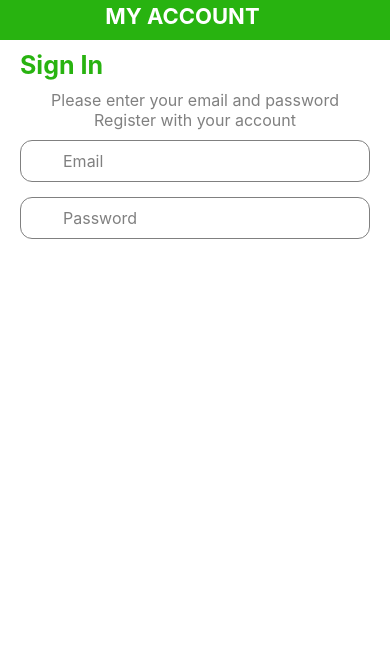
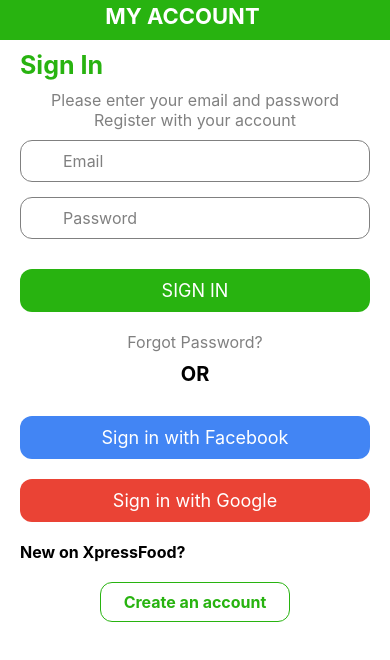
Before and after one commit to klaus139/food-delivery-react-native, a React Native app: screen / in a window 390 px wide. Shown: the top 660 px of the page. Built offline with nearby package versions, Linux system fonts and the light colour scheme; some icons are missing.

Commit message:
created the reg page

```diff
--- a/package.json
+++ b/package.json
@@ -24,6 +24,7 @@
     "react-native-safe-area-context": "^4.5.0",
     "react-native-svg": "^13.7.0",
     "react-native-vector-icons": "^9.2.0",
+    "react-social-icons": "^5.15.0",
     "uuidv4": "^6.2.13"
   },
   "devDependencies": {
--- a/src/global/Styles.js
+++ b/src/global/Styles.js
@@ -15,6 +15,15 @@ export const parameters = {
   headerHeight: 40,
 };
 
+export const buttons = {
+  signin: {
+    backgroundColor: '#28b310',
+  },
+  signinText: {
+    color: 'white',
+  },
+};
+
 export const title = {
   color: '#28b310',
   fontSize: 25,
--- a/src/screens/authScreens/SigninScreen.js
+++ b/src/screens/authScreens/SigninScreen.js
@@ -1,6 +1,13 @@
 import React, {useRef} from 'react';
 //import * as Animatable from 'react-native-animatable';
-import {View, Text, SafeAreaView, StyleSheet, TextInput} from 'react-native';
+import {
+  View,
+  Text,
+  SafeAreaView,
+  StyleSheet,
+  TextInput,
+  TouchableOpacity,
+} from 'react-native';
 //import Icon from 'react-native-vector-icons/MaterialCommunityIcons';
 import {title} from '../../global/Styles';
 import Header from '../../components/Header';
@@ -8,6 +15,9 @@ import {faArrowLeft} from '@fortawesome/free-solid-svg-icons';
 import {FontAwesomeIcon} from '@fortawesome/react-native-fontawesome';
 import {faEnvelope} from '@fortawesome/free-solid-svg-icons';
 import {faLock} from '@fortawesome/free-solid-svg-icons';
+import {Button} from 'react-native-elements';
+//import {SocialIcon, Icon} from 'react-native-elements';
+//import {SocialIcon} from 'react-social-icons';
 
 export default function SigninScreen() {
   //const [textInput2Forcast, setTextInput2Forcast] = useState(false);
@@ -25,7 +35,7 @@ export default function SigninScreen() {
         <Text style={styles.text1}>Please enter your email and password</Text>
         <Text style={styles.text1}>Register with your account</Text>
       </View>
-      <View styles={{marginTop: 20}}>
+      <View styles={styles.text0}>
         <View style={styles.inputContainer}>
           <FontAwesomeIcon
             icon={faEnvelope}
@@ -62,6 +72,40 @@ export default function SigninScreen() {
           />
         </View>
       </View>
+      <TouchableOpacity>
+        <Button title="SIGN IN" buttonStyle={styles.button} />
+      </TouchableOpacity>
+      <View>
+        <Text style={styles.fpassword}>Forgot Password?</Text>
+      </View>
+      <View>
+        <Text style={styles.or}>OR</Text>
+      </View>
+      <TouchableOpacity>
+        <Button
+          title="Sign in with Facebook"
+          buttonStyle={styles.facebook}
+          onPress={() => {}}
+        />
+      </TouchableOpacity>
+      <TouchableOpacity>
+        <Button
+          title="Sign in with Google"
+          buttonStyle={styles.google}
+          onPress={() => {}}
+        />
+      </TouchableOpacity>
+      <View>
+        <Text style={styles.buttomText}>New on XpressFood?</Text>
+      </View>
+      <TouchableOpacity onPress={() => {}}>
+        <Button
+          title="Create an account"
+          buttonStyle={styles.createAccount}
+          titleStyle={styles.createAccountText}
+          placeholder="Create an account"
+        />
+      </TouchableOpacity>
     </SafeAreaView>
   );
 }
@@ -70,6 +114,13 @@ const styles = StyleSheet.create({
   container: {
     flex: 1,
   },
+  socialIcon: {
+    marginTop: 10,
+    marginHorizontal: 20,
+    height: 50,
+    fontFamily: 'Roboto',
+    borderRadius: 12,
+  },
   authContainer: {
     marginTop: 10,
     display: 'flex',
@@ -77,6 +128,13 @@ const styles = StyleSheet.create({
     alignItems: 'center',
     justifyContent: 'center',
     paddingBottom: 5,
+    fontSize: 16,
+  },
+  fpassword: {
+    fontSize: 16,
+    color: 'gray',
+    textAlign: 'center',
+    marginTop: 20,
   },
   text0: {
     marginLeft: 20,
@@ -85,6 +143,14 @@ const styles = StyleSheet.create({
   text1: {
     color: 'gray',
     fontSize: 16,
+  },
+  buttomText: {
+    fontSize: 16,
+    color: '#000',
+    marginTop: 20,
+    marginBottom: 20,
+    paddingLeft: 20,
+    fontWeight: 'bold',
   },
   textInput1: {
     borderWidth: 1,
@@ -126,4 +192,62 @@ const styles = StyleSheet.create({
     color: 'black',
     fontSize: 16,
   },
+  button: {
+    backgroundColor: '#28b310',
+    marginHorizontal: 20,
+    borderRadius: 12,
+    color: 'white',
+    fontSize: 18,
+    paddingTop: 10,
+    paddingBottom: 10,
+    marginTop: 20,
+  },
+  facebook: {
+    backgroundColor: '#4285F4',
+    marginHorizontal: 20,
+    borderRadius: 12,
+    color: 'white',
+    fontSize: 18,
+    paddingTop: 10,
+    paddingBottom: 10,
+    marginTop: 20,
+  },
+  google: {
+    backgroundColor: '#EA4335',
+    marginHorizontal: 20,
+    borderRadius: 12,
+    color: 'white',
+    fontSize: 18,
+    paddingTop: 10,
+    paddingBottom: 10,
+    marginTop: 20,
+  },
+  or: {
+    textAlign: 'center',
+    fontSize: 20,
+    fontWeight: 'bold',
+    marginTop: 10,
+    marginBottom: 10,
+    color: 'black',
+  },
+  createAccount: {
+    backgroundColor: 'white',
+    alignContent: 'center',
+    justifyContent: 'center',
+    height: 40,
+    marginHorizontal: 100,
+    borderRadius: 12,
+    borderColor: '#28b310',
+    borderWidth: 1,
+    alignItems: 'flex-end',
+    display: 'flex',
+  },
+  createAccountText: {
+    color: '#28b310',
+    fontSize: 16,
+    fontWeight: 'bold',
+    alignItems: 'center',
+    justifyContent: 'center',
+    marginTop: 1,
+  },
 });
```
Also changed, not shown: 2 other files (tests, documents, lock files or other folders).
